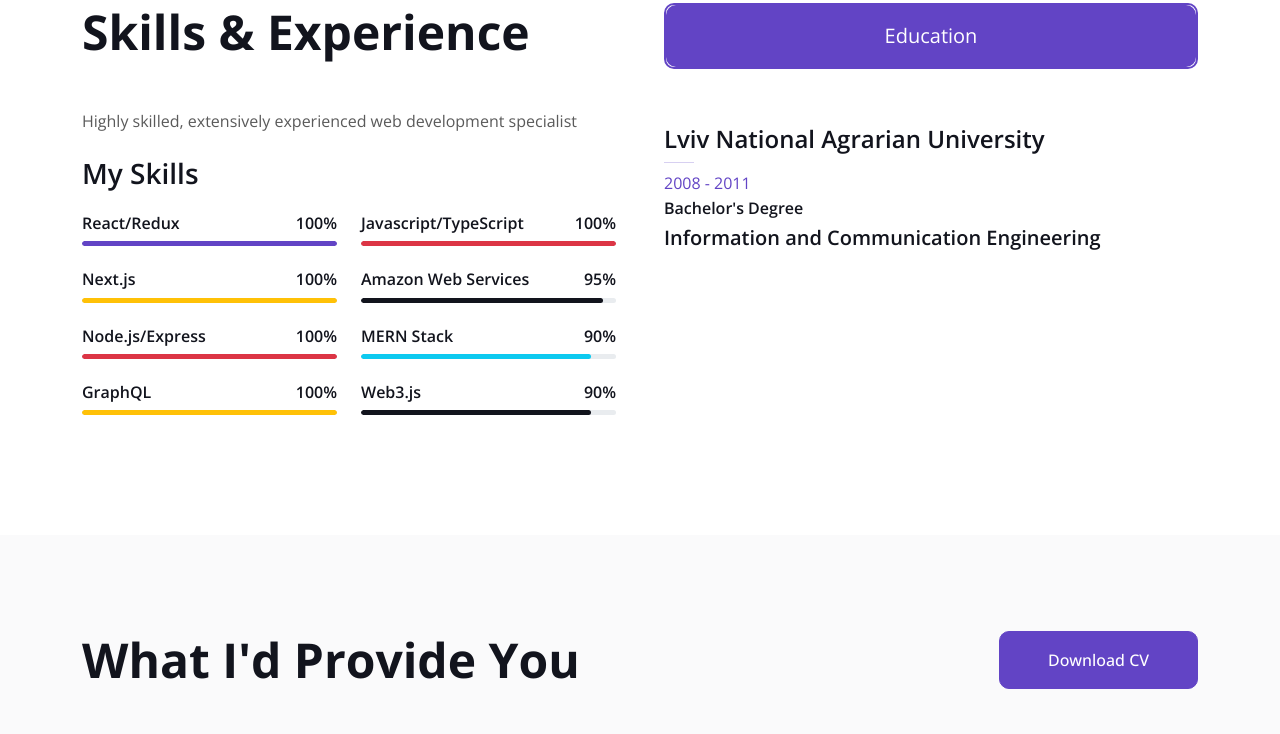
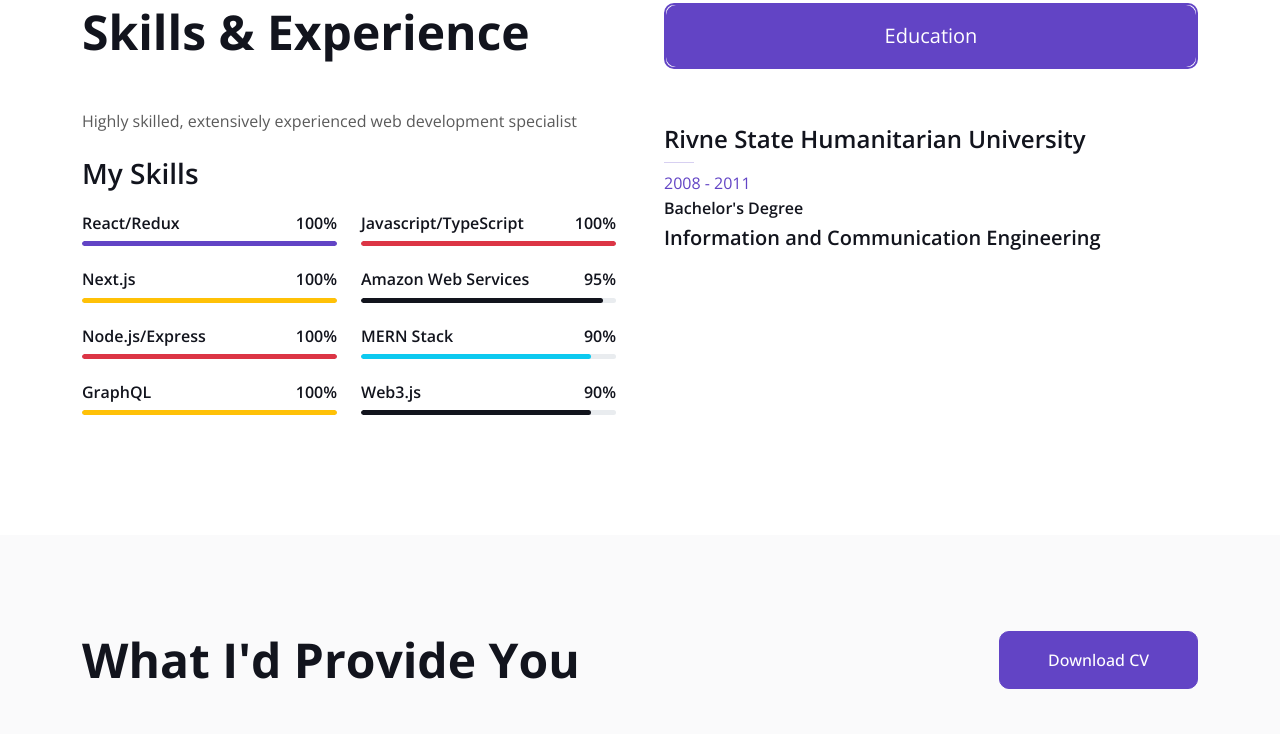
Before and after one commit to deltap0204/OfficalProfile, a plain HTML site: page index.html in a window 1280 px wide. Shown: the part 1859-2593 px from the top of the page. Drawn offline with nearby package versions, Linux system fonts and the light colour scheme.

Commit message:
edied some info

```diff
--- a/index.html
+++ b/index.html
@@ -299,11 +299,11 @@
                         <div id="tab-1" class="tab-pane fade show p-0 active">
                             <div class="row gy-5 gx-4">
                                 <div class="col-sm-12">
-                                    <h4 class="mt-2">Lviv National Agrarian University</h4>
+                                    <h4 class="mt-2">Rivne State Humanitarian University</h4>
                                     <hr class="text-primary my-2">
                                     <p class="text-primary mb-1">2008 - 2011</p>
                                     <h6 class="mb-2">Bachelor's Degree</h6>
-                                    <h5>Information and Communication Engineering </h5>
+                                    <h5>Information and Communication Engineering</h5>
                                 </div>
                             </div>
                         </div>
@@ -313,25 +313,25 @@
                                     <h5>UI Design Course</h5>
                                     <hr class="text-primary my-2">
                                     <p class="text-primary mb-1">2000 - 2045</p>
-                                    <h6 class="mb-0">Lviv National Agrarian University</h6>
+                                    <h6 class="mb-0">Rivne State Humanitarian University</h6>
                                 </div>
                                 <div class="col-sm-6">
                                     <h5>IOS Development</h5>
                                     <hr class="text-primary my-2">
                                     <p class="text-primary mb-1">2000 - 2045</p>
-                                    <h6 class="mb-0">Lviv National Agrarian University</h6>
+                                    <h6 class="mb-0">Rivne State Humanitarian University</h6>
                                 </div>
                                 <div class="col-sm-6">
                                     <h5>Web Design</h5>
                                     <hr class="text-primary my-2">
                                     <p class="text-primary mb-1">2000 - 2045</p>
-                                    <h6 class="mb-0">Lviv National Agrarian University</h6>
+                                    <h6 class="mb-0">Rivne State Humanitarian University</h6>
                                 </div>
                                 <div class="col-sm-6">
                                     <h5>Apps Design</h5>
                                     <hr class="text-primary my-2">
                                     <p class="text-primary mb-1">2000 - 2045</p>
-                                    <h6 class="mb-0">Lviv National Agrarian University</h6>
+                                    <h6 class="mb-0">Rivne State Humanitarian University</h6>
                                 </div>
                             </div>
                         </div>
@@ -679,7 +679,7 @@
                         <a class="btn btn-square btn-primary me-2" href=""><i class="fab fa-youtube"></i></a>
                     -->
                         <a class="btn btn-square btn-primary me-2" href="https://www.linkedin.com/in/howard-ray-632539162/" target="_blank"><i class="fab fa-linkedin-in"></i></a>
-                        <a class="btn btn-square btn-primary me-2" href="https://github.com/GoldenPark930" target="_blank"><i class="fab fa-github"></i></a>
+                        <a class="btn btn-square btn-primary me-2" href="https://github.com/deltap0204" target="_blank"><i class="fab fa-github"></i></a>
                     </div>
                 </div>
                 <div class="col-lg-7 col-md-6 wow fadeInUp" data-wow-delay="0.5s">
@@ -730,7 +730,7 @@
         <div class="container-xxl pt-5 px-0">
             <div class="bg-dark">
                 <iframe
-                src="https://www.google.com/maps/embed?pb=!1m17!1m12!1m3!1d3398.388559835921!2d-113.80594526713165!3d52.22912326049059!2m3!1f0!2f0!3f0!3m2!1i1024!2i768!4f13.1!3m2!1m1!2zNTLCsDEzJzQzLjgiTiAxMTPCsDQ4JzE3LjEiVw!5e1!3m2!1sen!2sus!4v1683737456963!5m2!1sen!2sus"
+                src="https://www.google.com/maps/embed?pb=!1m18!1m12!1m3!1d1471.578414485085!2d26.445578432837188!3d50.88910709191395!2m3!1f0!2f0!3f0!3m2!1i1024!2i768!4f13.1!3m3!1m2!1s0x472f49504d163855%3A0x642449785e5957c7!2z0JrQuNGX0LLRgdGC0LDRgA!5e1!3m2!1sen!2sus!4v1690046944263!5m2!1sen!2sus"
                     frameborder="0" style="width: 100%; height: 450px; border:0;" allowfullscreen="" aria-hidden="false"
                     tabindex="0"></iframe>
             </div>
```
